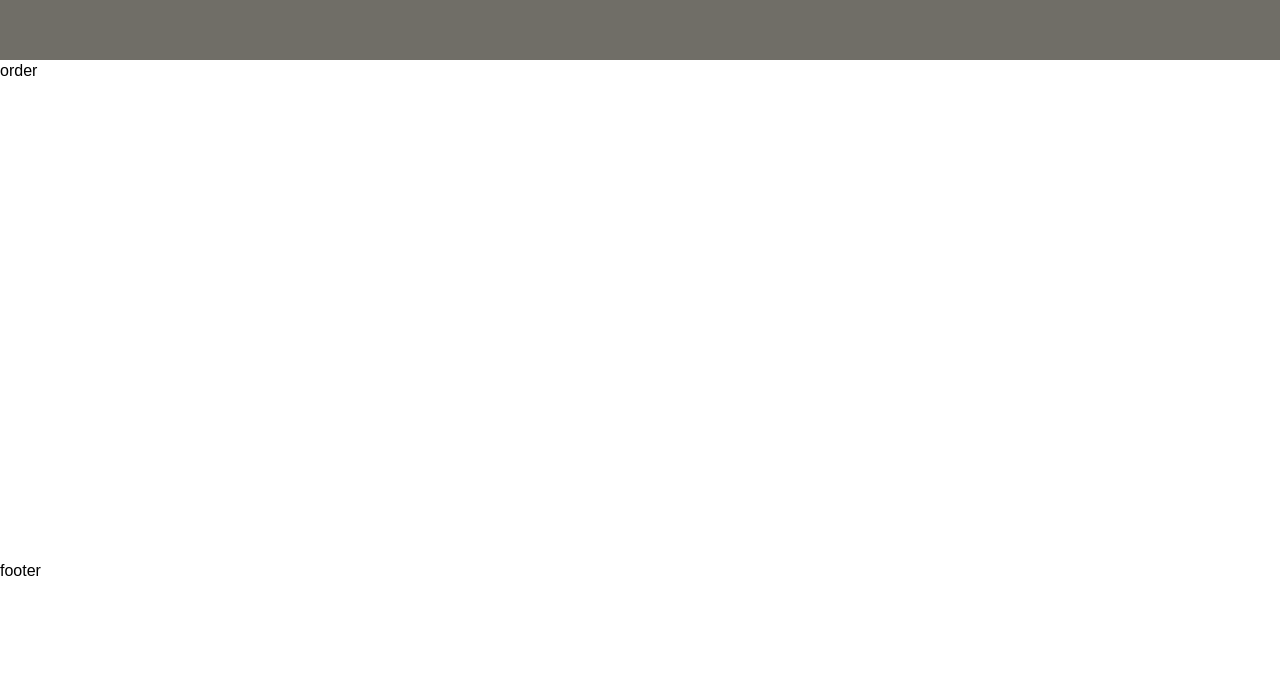
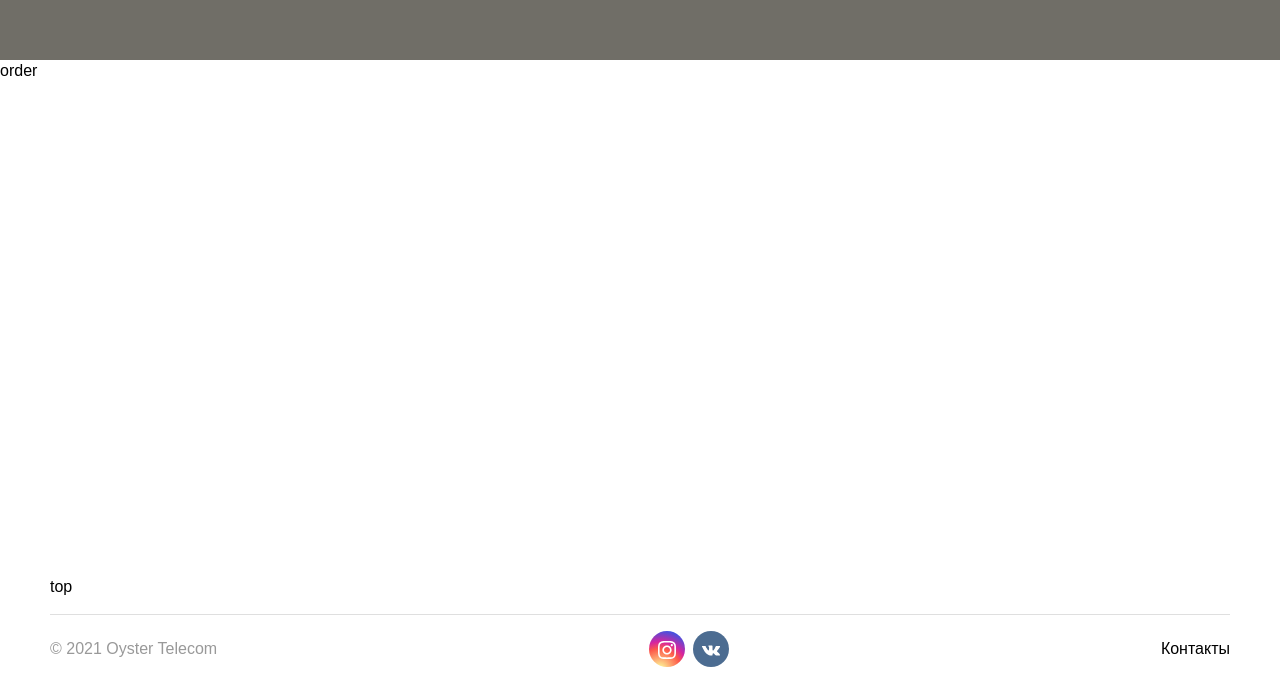
Before and after one commit to Kokkiri421/Oy2b-website, a Nuxt app: page / in a window 1280 px wide. Shown: the part 740-1423 px from the top of the page. Before the commit the page ends 1322 px from the top, so only its background shows below. Built offline with nearby package versions, Linux system fonts and the light colour scheme; a web font is replaced by a local one.

Commit message:
added footer bottom

```diff
--- a/assets/media_mixin.scss
+++ b/assets/media_mixin.scss
@@ -1,3 +1,9 @@
+@mixin _1366 {
+  @media (max-width: 1366px){
+    @content;
+  }
+}
+
 @mixin _1300 {
   @media (max-width: 1300px){
     @content;
@@ -16,7 +22,7 @@
 }
 
 @mixin _650 {
-  @media (max-width: 600px){
+  @media (max-width: 650px){
     @content;
   }
 }
--- /dev/null
+++ b/components/DefaultLayout/DefaultFooter.vue
@@ -0,0 +1,103 @@
+<template>
+  <div class="wrapper footer">
+    <div class="footer-top footer-item">top</div>
+    <div class="footer-bottom footer-item">
+      <div class="copy">© 2021 Oyster Telecom</div>
+      <div class="social">
+        <div class="social-network instagram">
+          <a class="social-network__link"
+            ><img src="~/static/images/instagram.svg"
+          /></a>
+        </div>
+        <div class="social-network vk">
+          <a class="social-network__link"
+            ><img src="~/static/images/vk.svg"
+          /></a>
+        </div>
+      </div>
+      <div class="contacts"><a>Контакты</a></div>
+    </div>
+  </div>
+</template>
+
+<script>
+export default {
+  name: 'DefaultFooter',
+}
+</script>
+
+<style lang="scss" scoped>
+@import '~/assets/media_mixin';
+
+.footer-item {
+  padding: 2em 0;
+  @include _1366 {
+    padding: 1em 0;
+  }
+}
+.footer-top {
+  border-bottom: 1px solid #dfdfdf;
+}
+.footer-bottom {
+  display: flex;
+  flex-direction: row;
+  justify-content: space-between;
+  align-items: center;
+  flex-wrap: wrap-reverse;
+  .copy {
+    flex-grow: 1;
+    color: #999;
+  }
+  .social {
+    display: flex;
+    flex-direction: row;
+    flex-grow: 1;
+    justify-content: center;
+    @include _600 {
+      justify-content: flex-end;
+    }
+
+    .social-network {
+      width: fit-content;
+      height: fit-content;
+      border-radius: 50%;
+      &__link {
+        display: inline-block;
+        vertical-align: middle;
+        width: 36px;
+        height: 36px;
+        line-height: 36px;
+        text-align: center;
+
+        img {
+          vertical-align: middle;
+        }
+      }
+    }
+    .instagram {
+      background: radial-gradient(
+        circle at 30% 107%,
+        #fdf497 0,
+        #fdf497 5%,
+        #fd5949 45%,
+        #d6249f 60%,
+        #285aeb 90%
+      );
+    }
+    .vk {
+      margin-left: 0.5em;
+      background: #4c6c91;
+    }
+  }
+  .contacts {
+    flex-grow: 1;
+    display: flex;
+    justify-content: flex-end;
+    @include _600 {
+      flex-basis: 100%;
+      justify-content: flex-start;
+      margin: 1em 0 0.5em 0;
+    }
+  }
+}
+</style>
--- a/layouts/default.vue
+++ b/layouts/default.vue
@@ -5,21 +5,25 @@
     </header>
     <div class="flex-grow-1 content"><Nuxt /></div>
     <div class="flex-grow-1 order">order</div>
-    <footer class="flex-grow-1">footer</footer>
+    <footer class="flex-grow-1">
+      <default-footer />
+    </footer>
   </div>
 </template>
 
 <script>
 import DefaultHeader from '~/components/DefaultLayout/DefaultHeader'
+import DefaultFooter from '~/components/DefaultLayout/DefaultFooter'
 export default {
   data() {
     return {
-      scrollPosition: null,
+      scrollPosition: 0,
     }
   },
 
   components: {
     DefaultHeader,
+    DefaultFooter,
   },
   methods: {
     updateScroll() {
@@ -27,6 +31,7 @@ export default {
     },
   },
   mounted() {
+    this.updateScroll()
     window.addEventListener('scroll', this.updateScroll)
   },
 }
@@ -46,6 +51,7 @@ body {
     top: 0;
     width: 100%;
     padding: 1em 0;
+    transition: background-color 0.3s ease-out;
   }
   .content {
     height: 800px;
@@ -59,7 +65,6 @@ body {
 
   .test-border {
     border: 1px solid black;
-    transition: background-color 0.3s ease-out;
   }
   .flex-grow-1 {
     flex-grow: 1;
```
Also changed, not shown: static/images/red_logo.svg (added).
